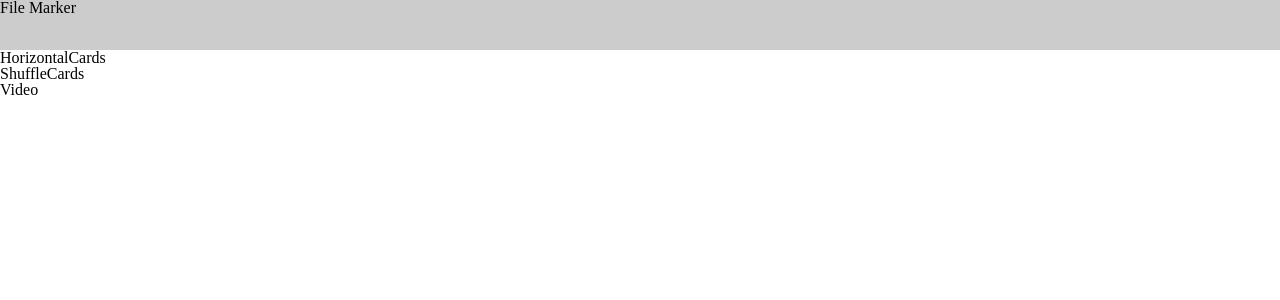
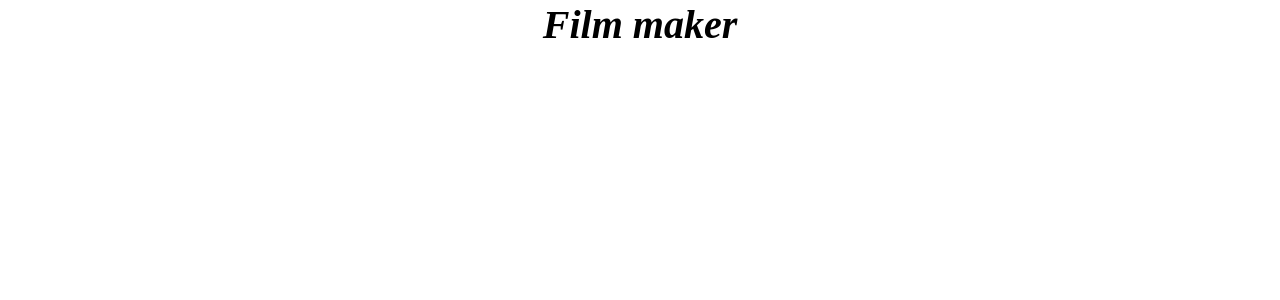
Before and after one commit to angushyx/riv-intv, a Next.js app: page / in a window 1280 px wide. Shown: the top 300 px of the page. Built offline with nearby package versions, Linux system fonts and the light colour scheme.

Commit message:
header done

```diff
--- a/components/header.js
+++ b/components/header.js
@@ -1,7 +1,35 @@
-import React from 'react'
+import React,{useState,useEffect} from 'react'
+import styles from "../styles/Home.module.css"
 
-const Header = () => {
-  return <div className="header">File Marker</div>
+const Header = ({ children }) => {
+  const [isScrolled, setIsScrolled] = useState(false)
+  const [lastScroll, setLastScroll] = useState(0)
+
+  useEffect(() => {
+    const handleScroll = () => {
+      const scrollTop = window.pageYOffset
+
+      if (scrollTop > lastScroll && scrollTop > 300) {
+        setIsScrolled(true)
+      } else {
+        setIsScrolled(false)
+      }
+
+      setLastScroll(scrollTop)
+    }
+
+    window.addEventListener("scroll", handleScroll)
+
+    return () => {
+      window.removeEventListener("scroll", handleScroll)
+    }
+  }, [lastScroll])
+
+  const headerClasses = `${styles.header} ${
+    isScrolled ? `${styles.header} ${styles.hide}` : `${styles.header}`
+  }`
+
+  return <header className={headerClasses}>{children}</header>
 }
 
 export default Header
--- a/components/horizontalCards.js
+++ b/components/horizontalCards.js
@@ -1,9 +1,7 @@
 import React from 'react'
 
 const HorizontalCards = () => {
-  return (
-    <div>HorizontalCards</div>
-  )
+  return <div className="horizontalCards">HorizontalCards</div>
 }
 
 export default HorizontalCards
--- a/pages/index.js
+++ b/pages/index.js
@@ -19,7 +19,9 @@ export default function Home() {
         <link rel="icon" href="/favicon.ico" />
       </Head>
       <main>
-        <Header />
+        <Header>
+          <h1>Film maker</h1>
+        </Header>
         <HorizontalCards />
         <ShuffleCards />
         <Video />
--- /dev/null
+++ b/styles/Home.module.css
@@ -0,0 +1,23 @@
+.header {
+  position: fixed;
+  top: 0;
+  left: 0;
+  width: 100%;
+  height: 50px;
+  background-color: white;
+  z-index: 999;
+  display: flex;
+  align-items: center;
+  justify-content: center;
+  transform: translate(0, 0);
+  transition: all 0.5s ease-in-out;
+  font-family: "Apercu";
+  font-style: italic;
+  font-weight: 700;
+  font-size: 40px;
+  line-height: 50px;
+}
+
+.header.hide {
+  transform: translateY(-80px) translateX(-50%);
+}
--- a/styles/globals.css
+++ b/styles/globals.css
@@ -124,7 +124,6 @@ table {
   border-spacing: 0;
 }
 
-.header {
-  height: 50px;
-  background: #ccc;
+.horizontalCards {
+  height: 5000px;
 }
```
